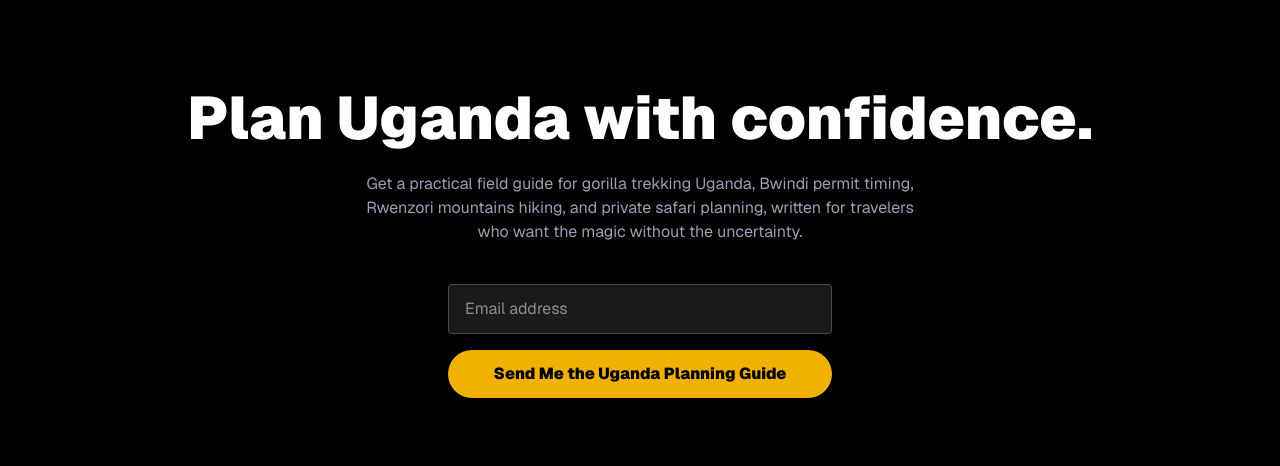
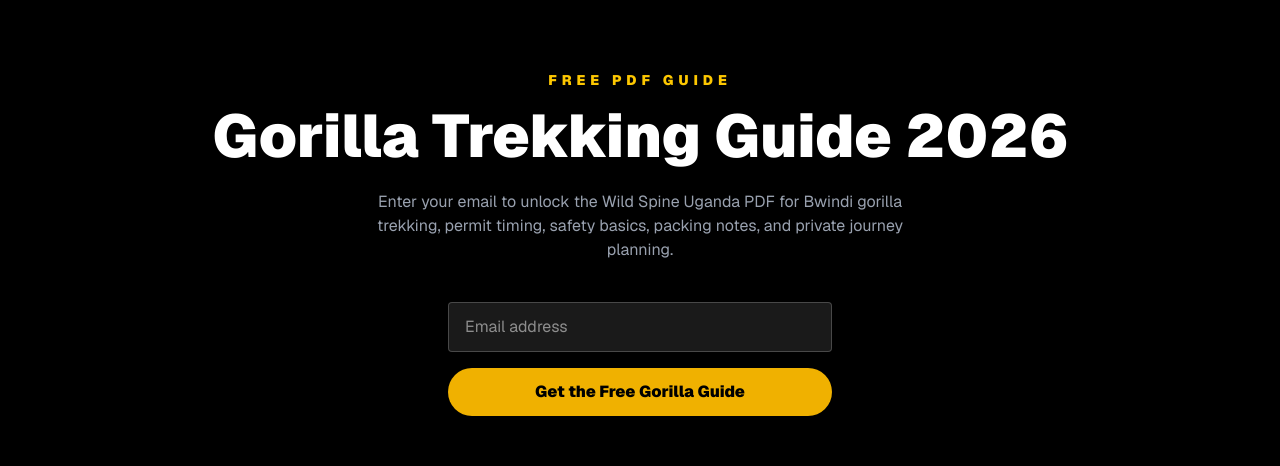
Before and after one commit to Hassan-lab-coder/wild-spine-uganda, a Next.js app: page /guide in a window 1280 px wide. Shown: the part 157-623 px from the top of the page. Built offline with nearby package versions, Linux system fonts and the light colour scheme; no server answers.

Commit message:
Add gated gorilla trekking guide PDF

```diff
--- a/src/app/admin/page.tsx
+++ b/src/app/admin/page.tsx
@@ -1181,7 +1181,7 @@
         followUpAt={lead.follow_up_at}
         onSave={onSave}
       />
-      <QuickActions email={lead.email} phone={null} subject="Wild Spine Uganda travel guide" template={guideReplyTemplate()} />
+      <QuickActions email={lead.email} phone={null} subject="Wild Spine Uganda Gorilla Trekking Guide" template={guideReplyTemplate()} />
     </article>
   );
 }
@@ -1660,9 +1660,9 @@
 function guideReplyTemplate() {
   return `Hi,
 
-Thank you for downloading the Wild Spine Uganda guide.
-
-If you would like help planning gorilla trekking, Rwenzori hiking, permits, or a private itinerary, reply with your travel month and number of travelers.
+Thank you for downloading the Wild Spine Uganda Gorilla Trekking Guide 2026.
+
+If you would like help planning gorilla trekking, Bwindi permit timing, or a private itinerary, reply with your travel month and number of travelers.
 
 Warmly,
 Wild Spine Uganda`;
--- a/src/app/api/automation/send-due/route.ts
+++ b/src/app/api/automation/send-due/route.ts
@@ -125,15 +125,15 @@
 function automationMessage(event: AutomationEvent, lead: ItineraryRequest | GuideLead) {
   if (event.event_type === "guide_delivery") {
     return {
-      subject: "Your Wild Spine Uganda travel guide",
+      subject: "Your Wild Spine Uganda Gorilla Trekking Guide",
       text: `Hello,
 
-Thank you for requesting the Wild Spine Uganda travel guide.
+Thank you for requesting the Wild Spine Uganda Gorilla Trekking Guide 2026.
 
 You can download it here:
 ${siteUrl()}/guide.pdf
 
-If you want help with gorilla permits, Bwindi timing, Rwenzori hiking, or a private Uganda itinerary, reply with your travel month and number of travelers.
+If you want help with gorilla permits, Bwindi timing, or a private Uganda itinerary, reply with your travel month and number of travelers.
 
 Warmly,
 Wild Spine Uganda`,
@@ -142,10 +142,10 @@
 
   if (event.event_type === "guide_follow_up_48h") {
     return {
-      subject: "Questions after reading the Uganda guide?",
+      subject: "Questions after reading the gorilla trekking guide?",
       text: `Hello,
 
-I hope the guide helped you understand Uganda's gorilla forests, Rwenzori routes, and planning considerations.
+I hope the guide helped you understand Uganda's gorilla forests, permit timing, safety basics, and planning considerations.
 
 If you are comparing dates or permit options, send us your preferred month, group size, and comfort level. We can help you avoid the common mistakes around sector choice, long transfers, and lodge timing.
 
--- a/src/app/api/guide-leads/route.ts
+++ b/src/app/api/guide-leads/route.ts
@@ -69,7 +69,7 @@
   await notifyLead(request, {
     type: "guide download",
     email,
-    message: "A traveler unlocked the Uganda travel guide.",
+    message: "A traveler unlocked the Gorilla Trekking Guide 2026.",
   });
 
   return NextResponse.json({ ok: true }, { headers: rateLimitHeaders(limit) });
--- a/src/app/guide/layout.tsx
+++ b/src/app/guide/layout.tsx
@@ -1,12 +1,12 @@
 import { seoMetadata } from "@/lib/seo";
 
 export const metadata = seoMetadata({
-  title: "Uganda Travel Guide | Gorilla Trekking & Safari Planning",
+  title: "Gorilla Trekking Guide 2026 | Wild Spine Uganda",
   description:
-    "Download the Wild Spine Uganda planning guide for gorilla trekking Uganda, Bwindi permit timing, Rwenzori hiking, and private safari planning.",
+    "Download the Wild Spine Uganda Gorilla Trekking Guide 2026 for Bwindi permit timing, safety basics, packing notes, and private journey planning.",
   path: "/guide",
   image: "/images/travel/forest-trek.jpg",
-  keywords: ["Uganda travel guide", "gorilla trekking Uganda", "Bwindi permit", "Uganda safari planning"],
+  keywords: ["Gorilla Trekking Guide 2026", "gorilla trekking Uganda", "Bwindi permit", "Uganda safari planning"],
 });
 
 export default function GuideLayout({ children }: { children: React.ReactNode }) {
--- a/src/app/guide/page.tsx
+++ b/src/app/guide/page.tsx
@@ -19,7 +19,7 @@
       headers: { "Content-Type": "application/json" },
       body: JSON.stringify({
         email: email.trim(),
-        source: "guide",
+        source: "gorilla-trekking-guide-2026",
       }),
     });
     const result = await response.json().catch(() => null) as { ok?: boolean; reason?: string } | null;
@@ -32,18 +32,22 @@
     }
 
     setUnlocked(true);
-    trackEvent("guide_download_unlocked");
+    trackEvent("guide_download_unlocked", { guide: "gorilla-trekking-2026" });
   }
 
   return (
     <main className="bg-black text-white min-h-screen flex flex-col justify-center items-center px-6 py-28 text-center">
+      <p className="mb-4 text-sm font-black uppercase tracking-[0.35em] text-yellow-400">
+        Free PDF guide
+      </p>
+
       <h1 className="text-4xl md:text-6xl font-black mb-6">
-        Plan Uganda with confidence.
+        Gorilla Trekking Guide 2026
       </h1>
 
       <p className="text-gray-400 max-w-xl mb-10">
-        Get a practical field guide for gorilla trekking Uganda, Bwindi permit timing,
-        Rwenzori mountains hiking, and private safari planning, written for travelers who want the magic without the uncertainty.
+        Enter your email to unlock the Wild Spine Uganda PDF for Bwindi gorilla
+        trekking, permit timing, safety basics, packing notes, and private journey planning.
       </p>
 
       {/* FORM */}
@@ -63,7 +67,7 @@
             disabled={submitting}
             className="bg-yellow-500 text-black py-3 rounded-full font-black hover:bg-yellow-400 disabled:cursor-not-allowed disabled:opacity-70 transition"
           >
-            {submitting ? "Preparing your guide..." : "Send Me the Uganda Planning Guide"}
+            {submitting ? "Preparing your guide..." : "Get the Free Gorilla Guide"}
           </button>
 
           {error && <p className="text-sm text-red-300">{error}</p>}
@@ -75,10 +79,11 @@
         <div className="mt-6 flex flex-col items-center gap-4 sm:flex-row">
           <a
             href="/guide.pdf"
-            download
+            download="wild-spine-uganda-gorilla-trekking-guide-2026.pdf"
+            onClick={() => trackEvent("guide_pdf_download_clicked", { guide: "gorilla-trekking-2026" })}
             className="bg-green-500 px-6 py-3 rounded-full font-black hover:scale-105 transition"
           >
-            Download the Planning Guide
+            Download the PDF Guide
           </a>
           <a
             href="/"
@@ -90,7 +95,7 @@
             href="/#book"
             className="bg-yellow-500 text-black px-6 py-3 rounded-full font-black hover:bg-yellow-400 transition"
           >
-            Start My Private Uganda Plan
+            Request a Private Gorilla Plan
           </a>
         </div>
       )}
```
Also changed, not shown: 1 other file (tests, documents, lock files or other folders).
